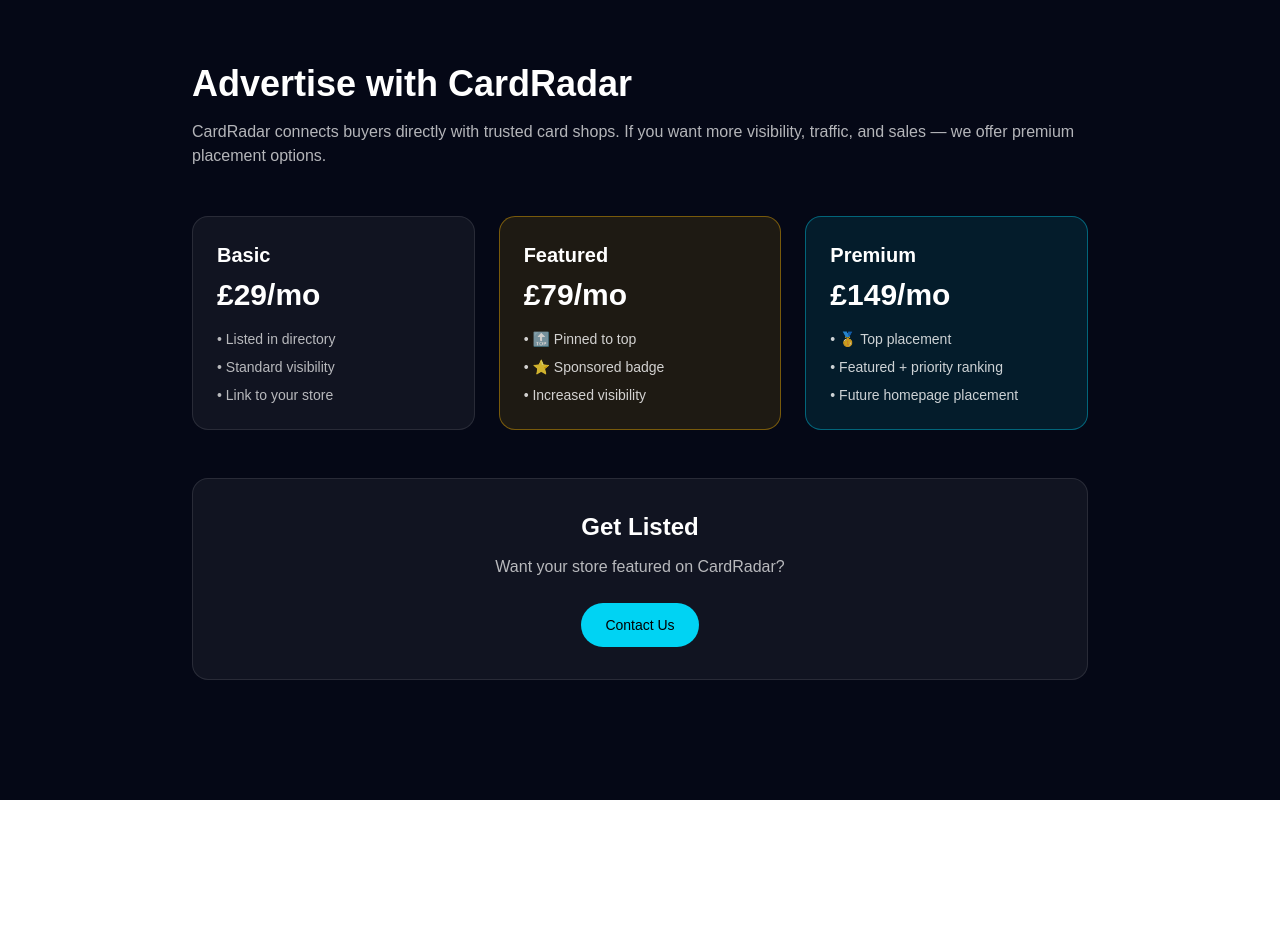
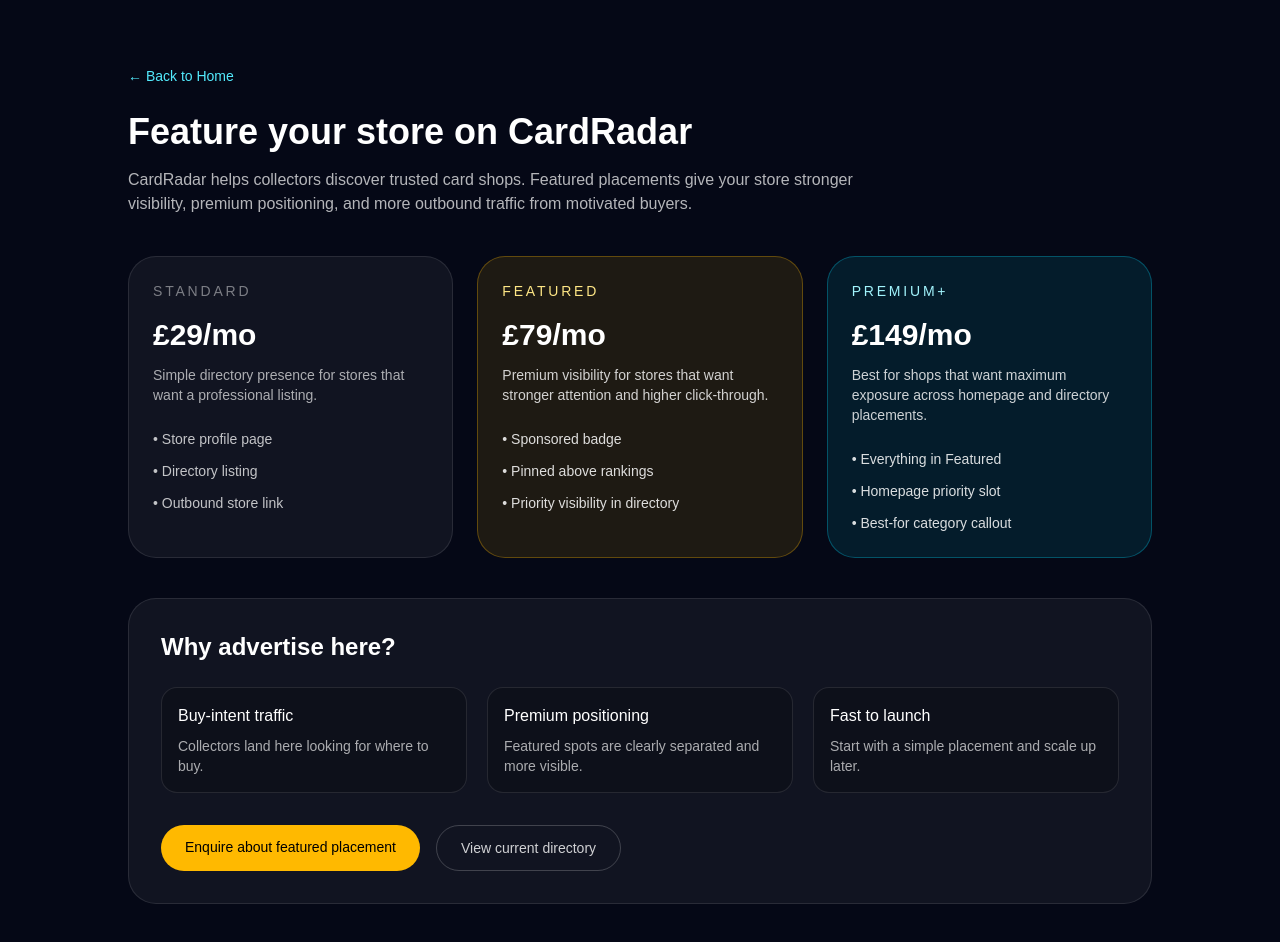
Before and after one commit to loadmastersrock/cardradar, a Next.js app: page /advertise in a window 1280 px wide. Shown: the top 942 px of the page. Before the commit the page ends 800 px from the top, so only its background shows below. Built offline with nearby package versions, Linux system fonts and the light colour scheme.

Commit message:
Add money mode homepage and pricing page

```diff
--- a/app/advertise/page.tsx
+++ b/app/advertise/page.tsx
@@ -1,63 +1,114 @@
+import Link from "next/link";
+
 export default function AdvertisePage() {
   return (
     <main className="min-h-screen bg-[#050816] px-6 py-16 text-white">
-      <div className="mx-auto max-w-4xl">
-        <h1 className="text-4xl font-semibold">Advertise with CardRadar</h1>
+      <div className="mx-auto max-w-5xl">
+        <div className="mb-10">
+          <Link
+            href="/"
+            className="text-sm text-cyan-300 transition hover:text-cyan-200"
+          >
+            ← Back to Home
+          </Link>
 
-        <p className="mt-4 text-white/70">
-          CardRadar connects buyers directly with trusted card shops.
-          If you want more visibility, traffic, and sales — we offer premium placement options.
-        </p>
+          <h1 className="mt-6 text-4xl font-semibold">
+            Feature your store on CardRadar
+          </h1>
+          <p className="mt-4 max-w-3xl text-white/70">
+            CardRadar helps collectors discover trusted card shops. Featured
+            placements give your store stronger visibility, premium positioning,
+            and more outbound traffic from motivated buyers.
+          </p>
+        </div>
 
-        {/* PLANS */}
-        <div className="mt-12 grid gap-6 md:grid-cols-3">
-          <div className="rounded-2xl border border-white/10 bg-white/5 p-6">
-            <h2 className="text-xl font-semibold">Basic</h2>
-            <p className="mt-2 text-3xl font-bold">£29/mo</p>
-
-            <ul className="mt-4 space-y-2 text-sm text-white/70">
-              <li>• Listed in directory</li>
-              <li>• Standard visibility</li>
-              <li>• Link to your store</li>
+        <div className="grid gap-6 md:grid-cols-3">
+          <div className="rounded-[28px] border border-white/10 bg-white/5 p-6">
+            <p className="text-sm uppercase tracking-[0.2em] text-white/45">
+              Standard
+            </p>
+            <h2 className="mt-4 text-3xl font-semibold">£29/mo</h2>
+            <p className="mt-3 text-sm text-white/65">
+              Simple directory presence for stores that want a professional
+              listing.
+            </p>
+            <ul className="mt-6 space-y-3 text-sm text-white/75">
+              <li>• Store profile page</li>
+              <li>• Directory listing</li>
+              <li>• Outbound store link</li>
             </ul>
           </div>
 
-          <div className="rounded-2xl border border-amber-400/40 bg-amber-400/10 p-6">
-            <h2 className="text-xl font-semibold">Featured</h2>
-            <p className="mt-2 text-3xl font-bold">£79/mo</p>
-
-            <ul className="mt-4 space-y-2 text-sm text-white/80">
-              <li>• 🔝 Pinned to top</li>
-              <li>• ⭐ Sponsored badge</li>
-              <li>• Increased visibility</li>
+          <div className="rounded-[28px] border border-amber-400/30 bg-amber-400/10 p-6">
+            <p className="text-sm uppercase tracking-[0.2em] text-amber-200">
+              Featured
+            </p>
+            <h2 className="mt-4 text-3xl font-semibold">£79/mo</h2>
+            <p className="mt-3 text-sm text-white/80">
+              Premium visibility for stores that want stronger attention and
+              higher click-through.
+            </p>
+            <ul className="mt-6 space-y-3 text-sm text-white/85">
+              <li>• Sponsored badge</li>
+              <li>• Pinned above rankings</li>
+              <li>• Priority visibility in directory</li>
             </ul>
           </div>
 
-          <div className="rounded-2xl border border-cyan-400/40 bg-cyan-400/10 p-6">
-            <h2 className="text-xl font-semibold">Premium</h2>
-            <p className="mt-2 text-3xl font-bold">£149/mo</p>
-
-            <ul className="mt-4 space-y-2 text-sm text-white/80">
-              <li>• 🥇 Top placement</li>
-              <li>• Featured + priority ranking</li>
-              <li>• Future homepage placement</li>
+          <div className="rounded-[28px] border border-cyan-400/30 bg-cyan-400/10 p-6">
+            <p className="text-sm uppercase tracking-[0.2em] text-cyan-200">
+              Premium+
+            </p>
+            <h2 className="mt-4 text-3xl font-semibold">£149/mo</h2>
+            <p className="mt-3 text-sm text-white/80">
+              Best for shops that want maximum exposure across homepage and
+              directory placements.
+            </p>
+            <ul className="mt-6 space-y-3 text-sm text-white/85">
+              <li>• Everything in Featured</li>
+              <li>• Homepage priority slot</li>
+              <li>• Best-for category callout</li>
             </ul>
           </div>
         </div>
 
-        {/* CTA */}
-        <div className="mt-12 rounded-2xl border border-white/10 bg-white/5 p-8 text-center">
-          <h2 className="text-2xl font-semibold">Get Listed</h2>
-          <p className="mt-3 text-white/70">
-            Want your store featured on CardRadar?
-          </p>
+        <div className="mt-10 rounded-[28px] border border-white/10 bg-white/5 p-8">
+          <h2 className="text-2xl font-semibold">Why advertise here?</h2>
+          <div className="mt-6 grid gap-5 md:grid-cols-3">
+            <div className="rounded-2xl border border-white/10 bg-black/20 p-4">
+              <p className="font-medium">Buy-intent traffic</p>
+              <p className="mt-2 text-sm text-white/65">
+                Collectors land here looking for where to buy.
+              </p>
+            </div>
+            <div className="rounded-2xl border border-white/10 bg-black/20 p-4">
+              <p className="font-medium">Premium positioning</p>
+              <p className="mt-2 text-sm text-white/65">
+                Featured spots are clearly separated and more visible.
+              </p>
+            </div>
+            <div className="rounded-2xl border border-white/10 bg-black/20 p-4">
+              <p className="font-medium">Fast to launch</p>
+              <p className="mt-2 text-sm text-white/65">
+                Start with a simple placement and scale up later.
+              </p>
+            </div>
+          </div>
 
-          <a
-            href="mailto:your@email.com"
-            className="mt-6 inline-block rounded-full bg-cyan-400 px-6 py-3 text-sm font-medium text-black hover:bg-cyan-300"
-          >
-            Contact Us
-          </a>
+          <div className="mt-8 flex flex-wrap gap-4">
+            <a
+              href="mailto:hello@cardradar.co.uk?subject=Feature%20my%20store%20on%20CardRadar"
+              className="rounded-full bg-amber-400 px-6 py-3 text-sm font-medium text-black transition hover:bg-amber-300"
+            >
+              Enquire about featured placement
+            </a>
+            <Link
+              href="/shops"
+              className="rounded-full border border-white/20 px-6 py-3 text-sm text-white/80 transition hover:border-cyan-400 hover:text-cyan-200"
+            >
+              View current directory
+            </Link>
+          </div>
         </div>
       </div>
     </main>
--- a/app/page.tsx
+++ b/app/page.tsx
@@ -19,9 +19,12 @@
 export default function Home() {
   const shopList = Object.values(shops);
 
-  const featuredShops = [...shopList]
-    .sort((a, b) => Number(b.trust) - Number(a.trust))
-    .slice(0, 4);
+  const featuredPinned = shopList.filter((shop) => shop.featured);
+  const nonFeatured = [...shopList]
+    .filter((shop) => !shop.featured)
+    .sort((a, b) => Number(b.trust) - Number(a.trust));
+
+  const homepageShops = [...featuredPinned, ...nonFeatured].slice(0, 4);
 
   const bestTrust = [...shopList].sort(
     (a, b) => Number(b.trust) - Number(a.trust)
@@ -31,32 +34,13 @@
     (a, b) => Number(b.stock) - Number(a.stock)
   )[0];
 
-  const featured = shopList.find((s) => s.featured) || shopList[0];
+  const topTrend = featuredPinned[0] || bestTrust;
 
   const movers = [
     { name: "Pokémon 151 JP", change: "+12.4%", status: "Rising fast" },
     { name: "One Piece OP-05", change: "+8.1%", status: "Heat building" },
     { name: "Evolving Skies ETB", change: "-3.2%", status: "Cooling off" },
     { name: "Lorcana Enchanted", change: "+5.7%", status: "Watch closely" },
-  ];
-
-  const opportunities = [
-    {
-      title: "Undervalued Right Now",
-      product: "Pokémon 151 Japanese Booster Box",
-      description:
-        "Strong nostalgia, steady demand, and broad collector appeal.",
-    },
-    {
-      title: "Heat Building",
-      product: "One Piece OP-05",
-      description: "Momentum is building as sealed interest keeps rising.",
-    },
-    {
-      title: "Cooling Off",
-      product: "Crown Zenith ETB",
-      description: "Still popular, but pricing may be running ahead of demand.",
-    },
   ];
 
   return (
@@ -76,12 +60,6 @@
             <Link href="/shops" className="transition hover:text-white">
               Shops
             </Link>
-            <Link
-              href="/best-pokemon-card-shops-uk"
-              className="transition hover:text-white"
-            >
-              Best UK Shops
-            </Link>
             <Link href="/advertise" className="transition hover:text-white">
               Advertise
             </Link>
@@ -96,9 +74,9 @@
             </Link>
             <Link
               href="/advertise"
-              className="rounded-full border border-cyan-400/40 bg-cyan-400/10 px-4 py-2 text-sm font-medium text-cyan-200 transition hover:bg-cyan-400/20"
+              className="rounded-full border border-amber-400/40 bg-amber-400/10 px-4 py-2 text-sm font-medium text-amber-200 transition hover:bg-amber-400/20"
             >
-              List Your Store
+              Get Featured
             </Link>
           </div>
         </div>
@@ -127,26 +105,20 @@
 
             <div className="mt-6 rounded-[28px] border border-white/10 bg-white/5 p-5 backdrop-blur">
               <p className="text-xs uppercase tracking-[0.2em] text-white/45">
-                Quick Links
+                Revenue Ready
               </p>
               <div className="mt-4 space-y-3">
+                <Link
+                  href="/advertise"
+                  className="block rounded-2xl border border-amber-400/20 bg-amber-400/10 px-4 py-3 text-sm text-amber-100 transition hover:border-amber-300/40"
+                >
+                  Featured placement for shops
+                </Link>
                 <Link
                   href="/shops"
                   className="block rounded-2xl border border-white/10 bg-black/20 px-4 py-3 text-sm text-white/80 transition hover:border-cyan-400/30 hover:text-cyan-200"
                 >
-                  Explore ranked shops
-                </Link>
-                <Link
-                  href="/best-pokemon-card-shops-uk"
-                  className="block rounded-2xl border border-white/10 bg-black/20 px-4 py-3 text-sm text-white/80 transition hover:border-cyan-400/30 hover:text-cyan-200"
-                >
-                  View best UK shops
-                </Link>
-                <Link
-                  href="/advertise"
-                  className="block rounded-2xl border border-white/10 bg-black/20 px-4 py-3 text-sm text-white/80 transition hover:border-cyan-400/30 hover:text-cyan-200"
-                >
-                  Advertise on CardRadar
+                  Explore ranked directory
                 </Link>
               </div>
             </div>
@@ -155,11 +127,11 @@
           <div className="rounded-[32px] border border-cyan-400/20 bg-white/5 p-6 shadow-2xl shadow-cyan-500/10 backdrop-blur">
             <div className="mb-8 text-center">
               <h2 className="text-4xl font-semibold">
-                The smarter way to track what is moving
+                Discover what is moving before everyone else
               </h2>
               <p className="mx-auto mt-3 max-w-2xl text-white/65">
-                Compare shops, spot momentum, and discover which products are
-                getting hotter before everyone else piles in.
+                Compare trusted card shops, follow momentum, and spot the places
+                collectors are most likely to buy from next.
               </p>
 
               <div className="mt-6 flex flex-wrap justify-center gap-3">
@@ -170,10 +142,10 @@
                   Explore Shops
                 </Link>
                 <Link
-                  href="/best-pokemon-card-shops-uk"
-                  className="rounded-full border border-white/20 px-5 py-3 text-sm text-white/80 transition hover:border-cyan-400 hover:text-cyan-200"
+                  href="/advertise"
+                  className="rounded-full border border-amber-400/30 bg-amber-400/10 px-5 py-3 text-sm text-amber-100 transition hover:border-amber-300"
                 >
-                  Best UK Shops
+                  Feature Your Store
                 </Link>
               </div>
             </div>
@@ -235,7 +207,7 @@
               <div className="mt-4 space-y-3 text-sm">
                 <div className="flex items-center justify-between">
                   <span className="text-white/55">Top Trend</span>
-                  <span className="text-cyan-200">{featured.name}</span>
+                  <span className="text-cyan-200">{topTrend.name}</span>
                 </div>
                 <div className="flex items-center justify-between">
                   <span className="text-white/55">Best Shop by Trust</span>
@@ -263,11 +235,16 @@
         </div>
 
         <div className="grid gap-4 md:grid-cols-2 xl:grid-cols-4">
-          {featuredShops.map((shop) => (
+          {homepageShops.map((shop, index) => (
             <div
               key={shop.slug}
-              className="rounded-[24px] border border-white/10 bg-white/5 p-5 transition hover:border-cyan-400/40 hover:bg-white/10"
+              className={`rounded-[24px] border p-5 transition ${
+                shop.featured
+                  ? "border-amber-400/30 bg-gradient-to-b from-amber-400/10 to-white/5 hover:border-amber-300/50"
+                  : "border-white/10 bg-white/5 hover:border-cyan-400/40 hover:bg-white/10"
+              }`}
             >
+              <div className="mb-3 flex items-start justify-between">
                 <div className="flex items-center gap-3">
                   <ShopInitials name={shop.name} />
                   <div>
@@ -276,7 +253,25 @@
                   </div>
                 </div>
 
-              <p className="mt-3 text-sm text-cyan-200">{shop.category}</p>
+                <div className="rounded-full border border-cyan-400/25 bg-cyan-400/10 px-3 py-1 text-xs font-medium text-cyan-200">
+                  #{index + 1}
+                </div>
+              </div>
+
+              <div className="mb-3 flex flex-wrap gap-2">
+                {shop.featured ? (
+                  <span className="inline-block rounded-full bg-amber-400/15 px-3 py-1 text-xs font-medium text-amber-200 ring-1 ring-amber-400/20">
+                    Sponsored
+                  </span>
+                ) : null}
+                {!shop.featured ? (
+                  <span className="inline-block rounded-full bg-white/10 px-3 py-1 text-xs font-medium text-white/80 ring-1 ring-white/10">
+                    #{index + 1} Trust
+                  </span>
+                ) : null}
+              </div>
+
+              <p className="mt-2 text-sm text-cyan-200">{shop.category}</p>
               <p className="mt-2 text-sm text-white/60">{shop.note}</p>
 
               <div className="mt-5 space-y-2 text-sm">
@@ -290,12 +285,26 @@
                 </div>
               </div>
 
+              <div className="mt-6 flex gap-3">
                 <Link
                   href={`/shops/${shop.slug}`}
-                className="mt-6 inline-block rounded-full border border-white/15 px-4 py-2 text-sm text-white/80 transition hover:border-cyan-400/40 hover:text-cyan-200"
+                  className="inline-block rounded-full border border-white/15 px-4 py-2 text-sm text-white/80 transition hover:border-cyan-400/40 hover:text-cyan-200"
                 >
                   View Store
                 </Link>
+                <a
+                  href={shop.url}
+                  target="_blank"
+                  rel="noopener noreferrer"
+                  className={`inline-block rounded-full border px-4 py-2 text-sm transition ${
+                    shop.featured
+                      ? "border-amber-300/30 hover:border-amber-200 hover:text-amber-100"
+                      : "border-white/15 hover:border-cyan-400 hover:text-cyan-200"
+                  }`}
+                >
+                  Visit →
+                </a>
+              </div>
             </div>
           ))}
         </div>
@@ -303,31 +312,57 @@
 
       <section className="mx-auto max-w-7xl px-6 py-10">
         <div className="mb-6 flex items-center justify-between">
-          <h3 className="text-2xl font-semibold">Radar Opportunities</h3>
-          <p className="text-sm text-white/50">Where attention may be building</p>
+          <h3 className="text-2xl font-semibold">Money Mode</h3>
+          <p className="text-sm text-white/50">
+            Featured visibility that shops can pay for
+          </p>
         </div>
 
         <div className="grid gap-5 lg:grid-cols-3">
-          {opportunities.map((item) => (
-            <div
-              key={item.title}
-              className="rounded-[28px] border border-white/10 bg-gradient-to-b from-white/10 to-white/5 p-6"
-            >
+          <div className="rounded-[28px] border border-white/10 bg-white/5 p-6">
             <p className="text-sm uppercase tracking-[0.2em] text-white/45">
-                {item.title}
+              Sponsored Placement
             </p>
-              <h4 className="mt-4 text-2xl font-semibold">{item.product}</h4>
+            <h4 className="mt-4 text-2xl font-semibold">
+              Pin stores above the rankings
+            </h4>
             <p className="mt-3 text-sm leading-6 text-white/65">
-                {item.description}
+              Featured shops stay visible first and get stronger attention from
+              buyers.
+            </p>
+          </div>
+
+          <div className="rounded-[28px] border border-white/10 bg-white/5 p-6">
+            <p className="text-sm uppercase tracking-[0.2em] text-white/45">
+              Trust + Traffic
+            </p>
+            <h4 className="mt-4 text-2xl font-semibold">
+              Better exposure with clearer authority
+            </h4>
+            <p className="mt-3 text-sm leading-6 text-white/65">
+              Ranked pages plus sponsorship make your premium positions look more
+              valuable.
+            </p>
+          </div>
+
+          <div className="rounded-[28px] border border-amber-400/30 bg-amber-400/10 p-6">
+            <p className="text-sm uppercase tracking-[0.2em] text-amber-200">
+              Start Monetising
+            </p>
+            <h4 className="mt-4 text-2xl font-semibold">
+              Sell featured spots to card shops
+            </h4>
+            <p className="mt-3 text-sm leading-6 text-white/75">
+              Use the advertise page to sell premium placement and homepage
+              visibility.
             </p>
             <Link
-                href="/shops"
+              href="/advertise"
               className="mt-6 inline-block rounded-full bg-white px-4 py-2 text-sm font-medium text-black transition hover:opacity-90"
             >
-                Explore Shops
+              View Pricing
             </Link>
           </div>
-          ))}
         </div>
       </section>
 
@@ -342,9 +377,9 @@
           <div className="mt-6 flex justify-center gap-4">
             <Link
               href="/advertise"
-              className="rounded-full bg-cyan-400 px-6 py-3 text-sm font-medium text-black transition hover:bg-cyan-300"
+              className="rounded-full bg-amber-400 px-6 py-3 text-sm font-medium text-black transition hover:bg-amber-300"
             >
-              Advertise with us
+              Get Featured
             </Link>
             <Link
               href="/shops"
```
Lines whose indentation alone changed are shown as unchanged.
